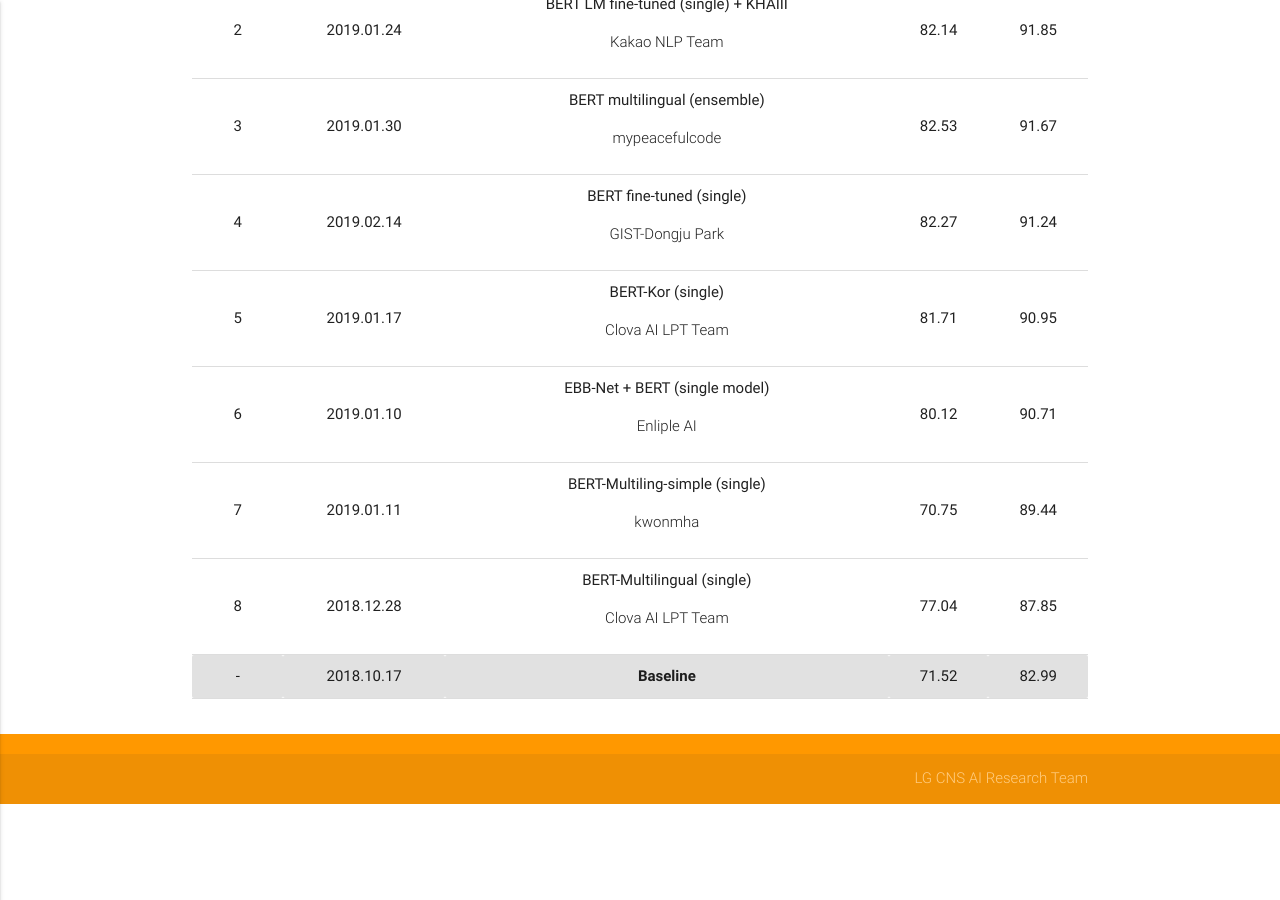
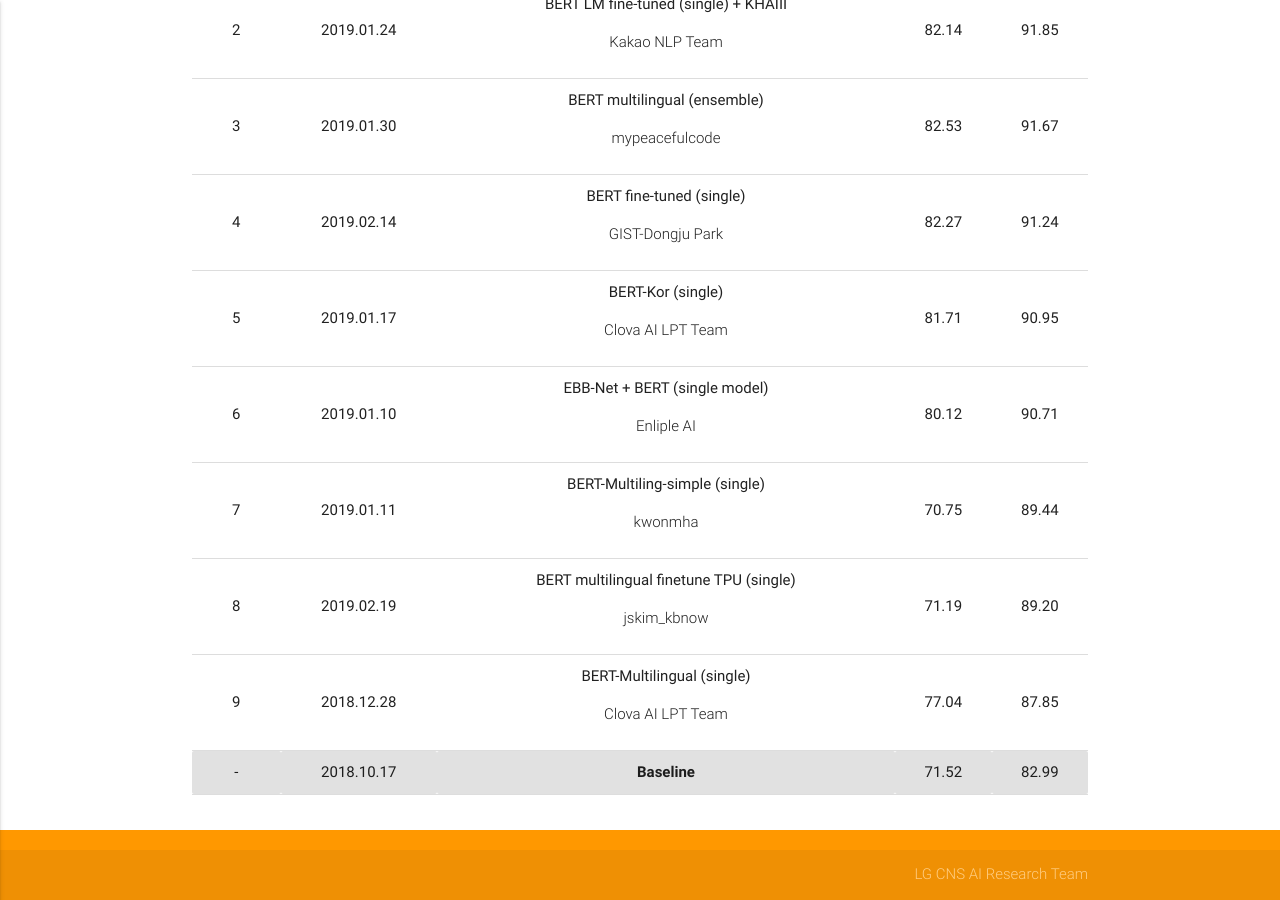
Before and after one commit to korquad/korquad.github.io, a Jekyll site: the page built from category/index_english.html, in a window 1280 px wide and 900 px high, scrolled down 2081 px. Built offline with Jekyll 4.4.1, drawn with Linux system fonts in a browser that asks for light colours; before the commit the page ends 2885 px from its top, so only the background shows below that.

Commit message:
19/02/21 leaderboard updated (LHJ)

```diff
--- a/category/index_english.html
+++ b/category/index_english.html
@@ -277,6 +277,15 @@
                     </tr>
                     <tr>
                       <td>8</td>
+                      <td>2019.02.19</td>
+                      <td>
+                        BERT multilingual finetune TPU (single)<p class="light">jskim_kbnow</p>
+                      </td>
+                      <td>71.19</td>
+                      <td>89.20</td>
+                    </tr>
+                    <tr>
+                      <td>9</td>
                       <td>2018.12.28</td>
                       <td>
                         BERT-Multilingual (single)<p class="light">Clova AI LPT Team</p>
```
Also changed, not shown: _layouts/home.html (+9 -0 lines).
